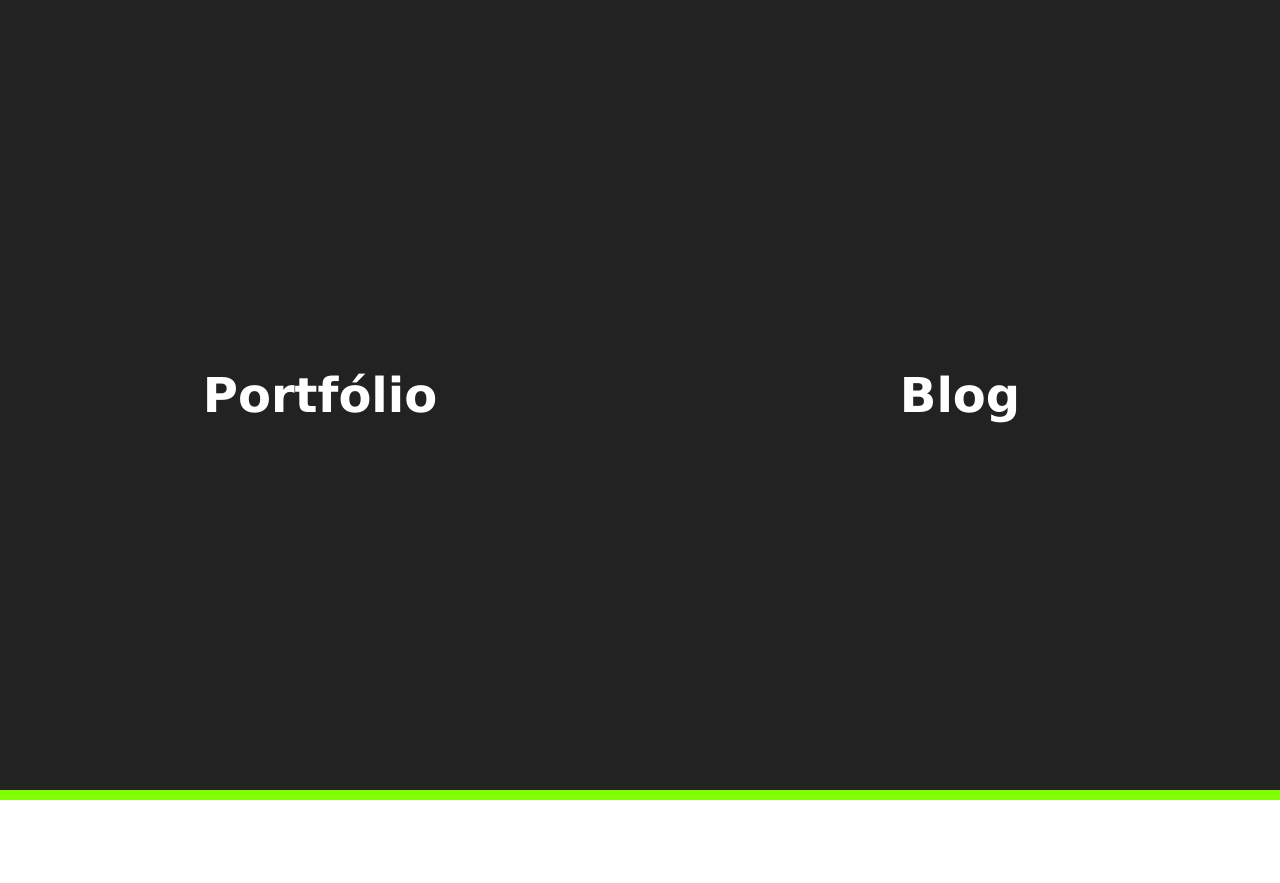
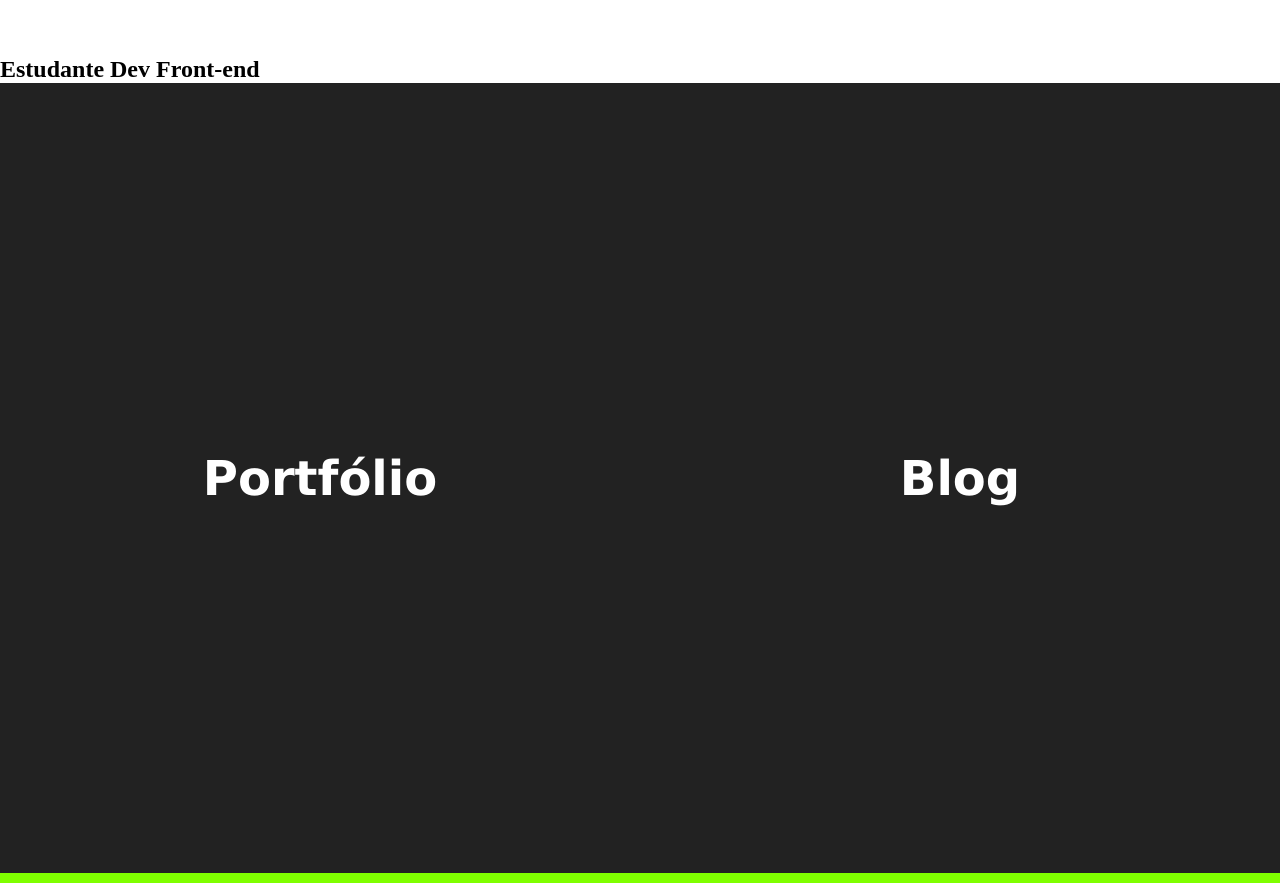
Before and after one commit to Gildinei/portfolio, a plain HTML site: page index.html in a window 1280 px wide. Before the commit the page ends 800 px from the top, so only its background shows below. Drawn offline with Linux system fonts and the light colour scheme.

Commit message:
Adicionado header

```diff
--- a/index.html
+++ b/index.html
@@ -10,6 +10,10 @@
 </head>
 
 <body>
+    <header>
+        <h1>Gildinei Santos da Anunciação</h1>
+        <h2>Estudante Dev Front-end</h2>
+    </header>
     <main>
         <section class="portfolio">
             <h1><a href="/">Portfólio</a></h1>
```
